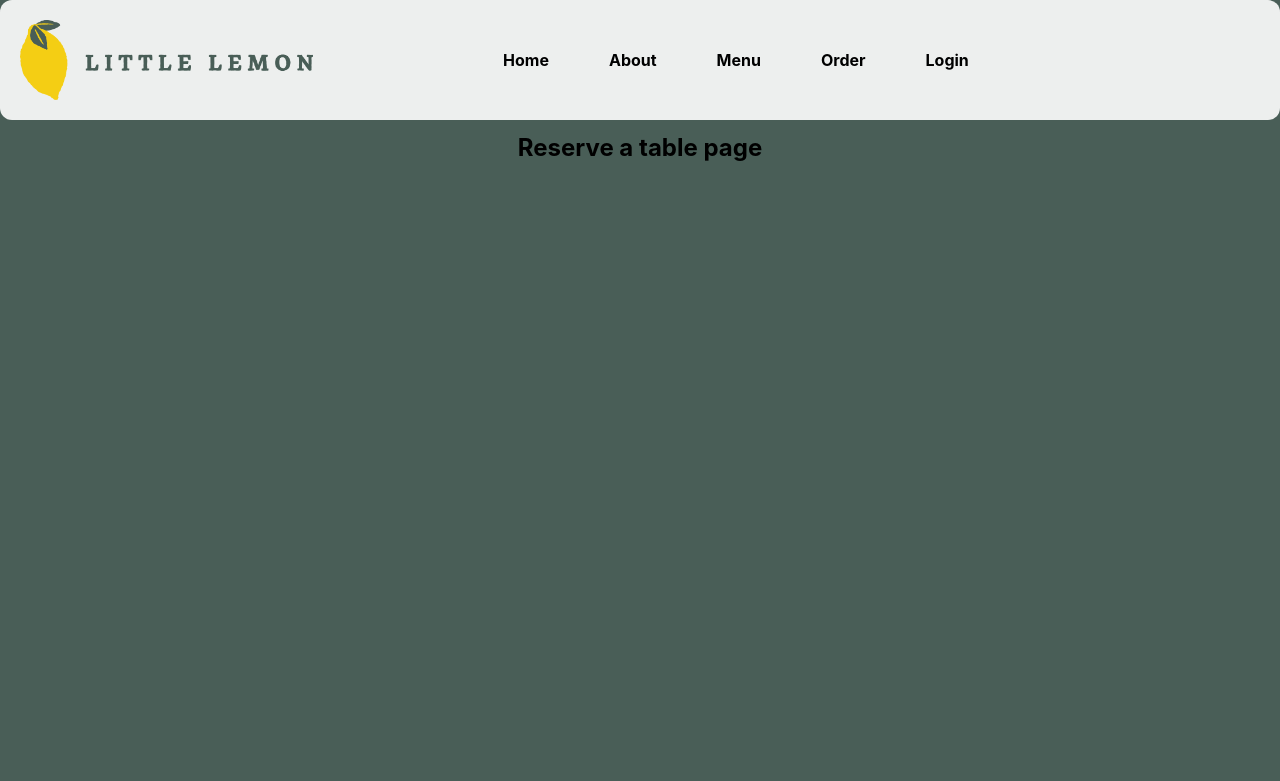
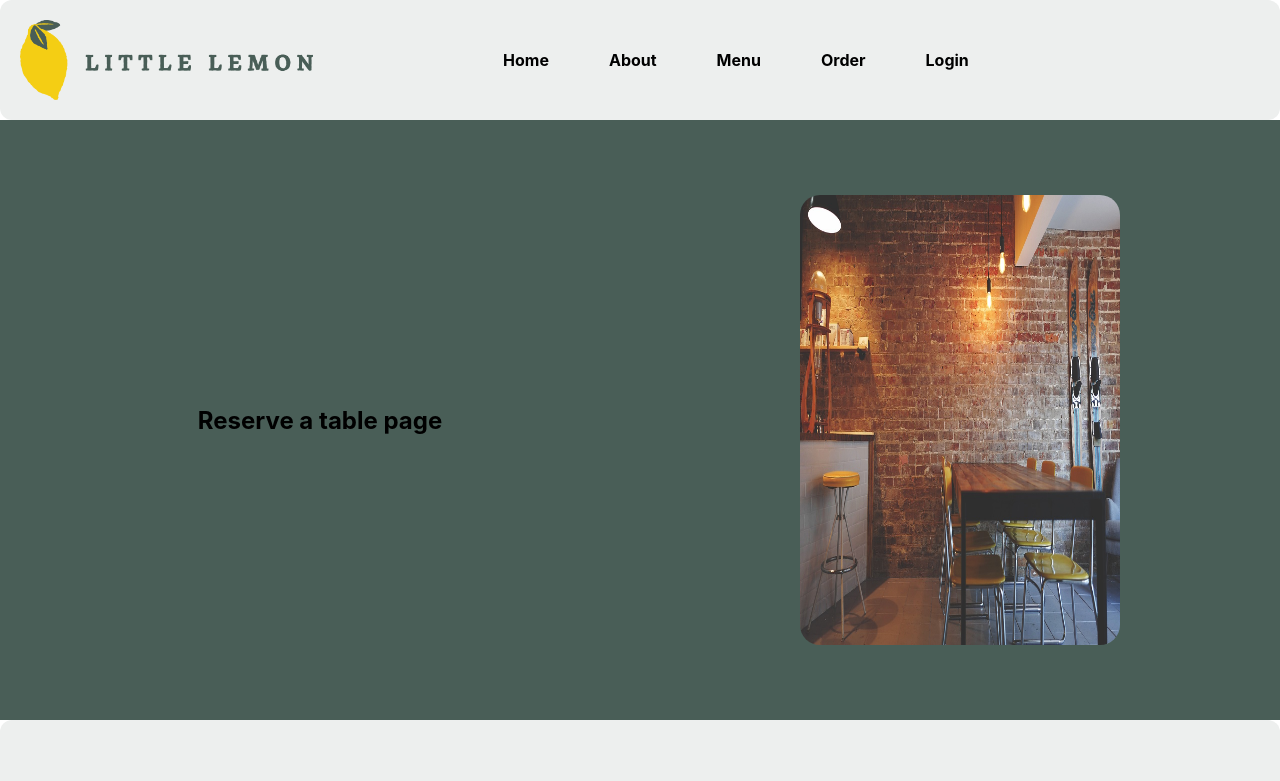
Before and after one commit to Prospi93/LittleLemonProject, a React (Create React App) app: page / in a window 1280 px wide. Shown: the top 781 px of the page. Built offline with nearby package versions, Linux system fonts and the light colour scheme.

Commit message:
layout improvements

```diff
--- a/src/App.css
+++ b/src/App.css
@@ -1,10 +1,6 @@
 * {
     margin: 0;
     padding: 0;
-  }
-
-  body {
-    background-color: #495E57;
   }
 
   .nav {
@@ -48,17 +44,24 @@
 
   .containerMain {
     display: grid;
-    grid-template-columns: 1fr;
-    margin: 1%;
+    grid-template-columns: 1fr 1fr;
     text-align: center;
+    place-items: center;
+    background-color: #495E57;
+    height: 75vh;
+  }
+
+  .containerMain img {
+    border-radius: 20px;
+    height: 75%;
+    width: 50%;
   }
 
   .containerFooter {
     display: grid;
     grid-template-columns: 1fr 1fr 1fr;
     background-color: #EDEFEE;
-    margin-top: 50%;
-    height: 50vh;
+    height: 10vh;
     border-radius: 12px;
     text-align: center;
   }
--- a/src/Main.js
+++ b/src/Main.js
@@ -1,8 +1,11 @@
+import Tavolo from './assets/Tavolo.jpg';
+
 export default function Main() {
     return (
         <main>
             <div className="containerMain">
                 <h2>Reserve a table page</h2>
+                <img src={Tavolo} alt="Little Lemon table"></img>
             </div>
         </main>
     );
```
Also changed, not shown: src/assets/Tavolo.jpg (added).
